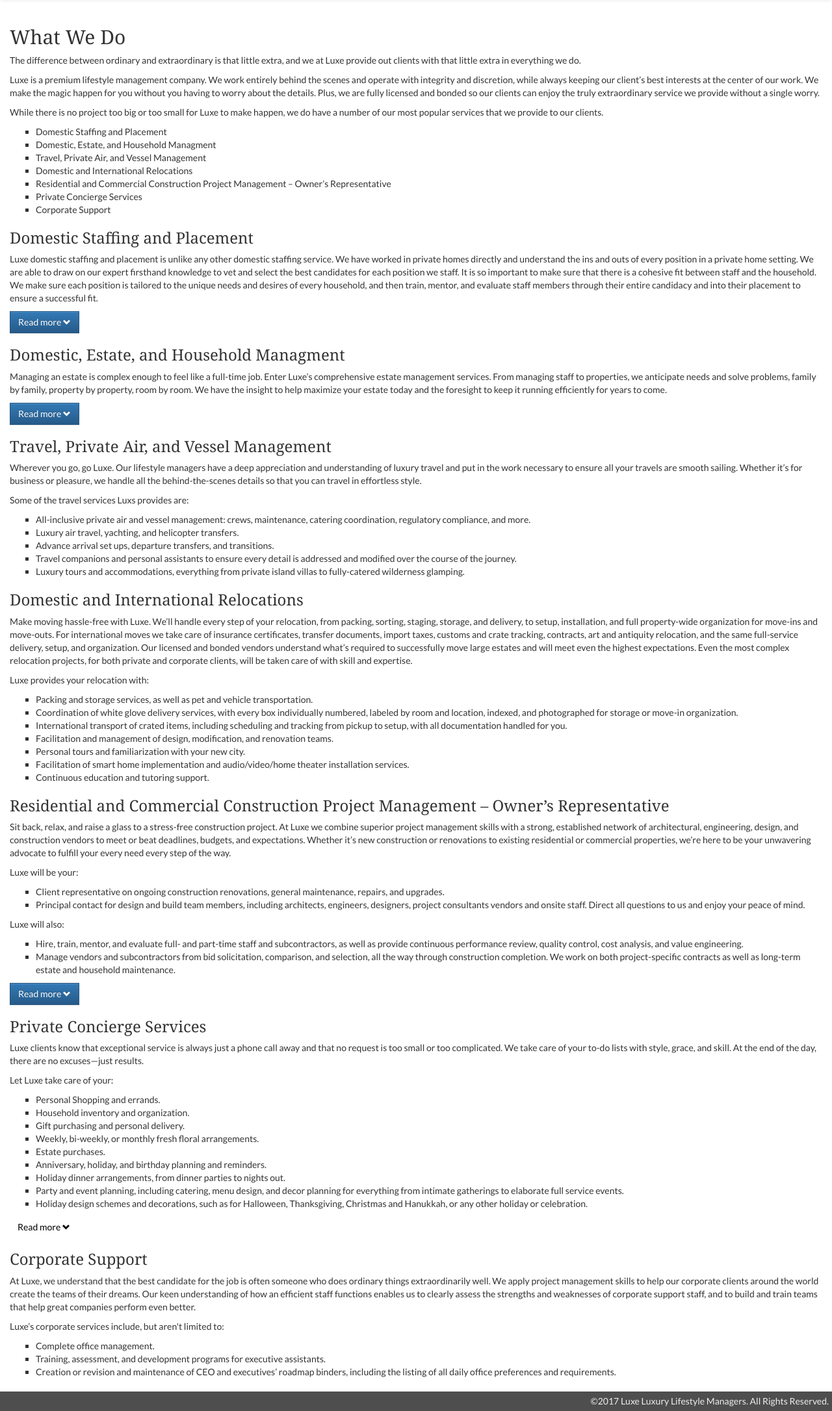
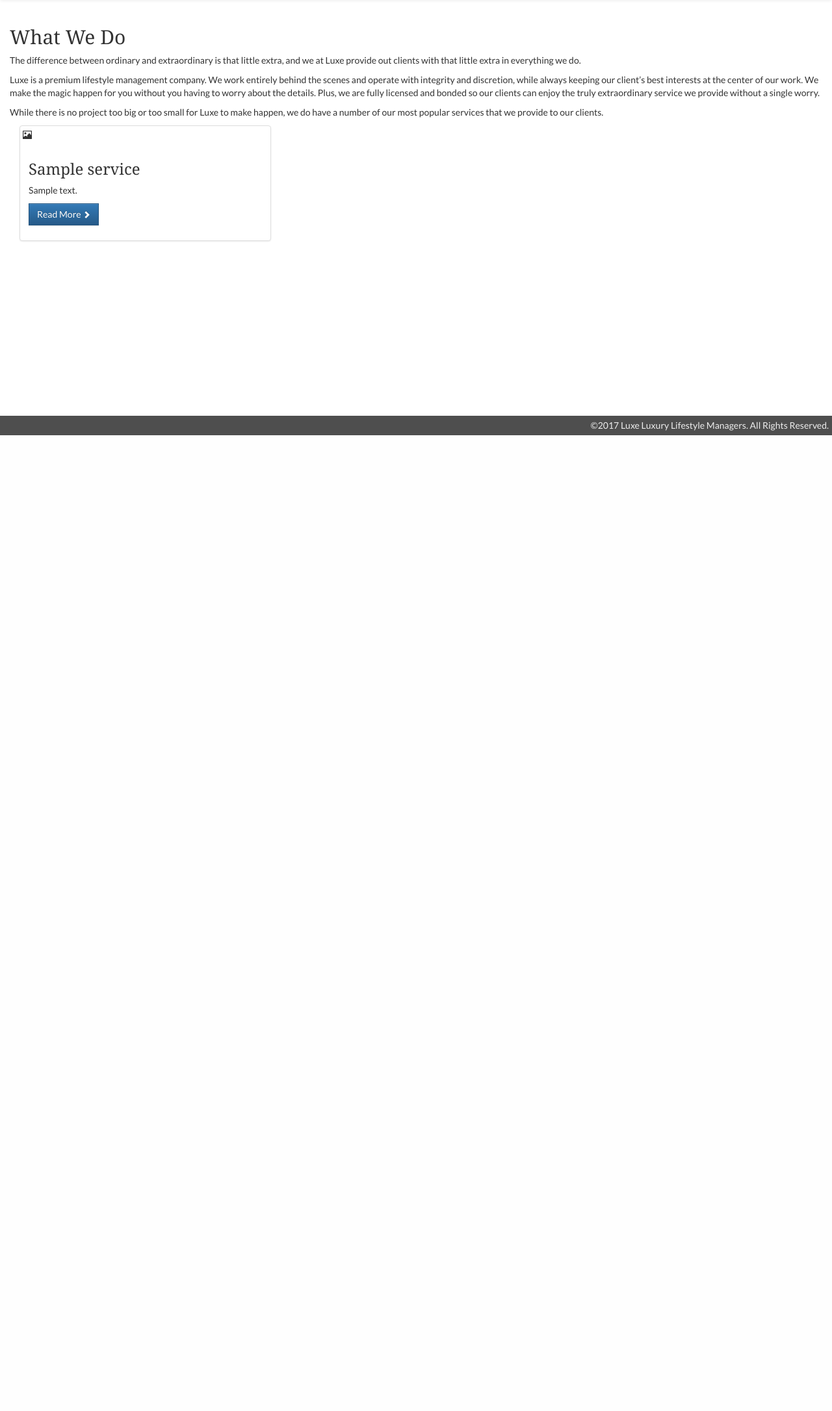
Before and after one commit to yakotta/luxemanagers, a PHP site: page /services in a window 1280 px wide. Shown: the part 130-2302 px from the top of the page at 65% size. After the commit the page ends 800 px from the top, so only its background shows below. Run offline with PHP 8.4, Linux system fonts and the light colour scheme; tables that the repository leaves empty or names only in its code hold one stand-in row (values such as "Sample post"); some libraries are stand-ins or nearby versions.

Commit message:
automated display of testimonials and services

```diff
--- a/api/services.php
+++ b/api/services.php
@@ -52,6 +52,14 @@ function getServiceByID($datasource)
     return $service;
 }
 
+function getServiceByLink($link)
+{
+    $db = connect();
+    $result = $db->query("select * from services where link='$link'");
+    $service = $result->fetch_assoc();
+    return $service;
+}
+
 function getServiceList()
 {
     $db = connect();
--- a/index.php
+++ b/index.php
@@ -1,4 +1,6 @@
 <?php
+error_reporting(-1);
+ini_set("display_errors", true);
 include(__DIR__."/resources/library.php");
 
 session_start();
@@ -7,31 +9,47 @@ $_SESSION["authenticated"] = true;
 
 $url = $_GET["url"];
 
-switch($url) {
+switch(true) {
 // Home Page
-    case "":
+    case preg_match("~^$~", $url):
         include(__DIR__."/api/services.php");
+        include(__DIR__."/api/testimonials.php");
         $serviceList = getServiceList();
+        $testimonialList = getTestimonialList();
         $template = render_template(__DIR__."/templates/content_home.php", [
+            "testimonialList" => $testimonialList,
             "serviceList" => $serviceList
         ]);
         break;
 
 // Content Pages
-    case "about":
+    case preg_match("~about~", $url):
         $template = render_template(__DIR__."/templates/content_about.php");
         break;
 
-    case "services":
-        $template = render_template(__DIR__."/templates/services/content_services.php");
+// Service Details Pages
+    case preg_match("~services~", $url):
+        include(__DIR__."/api/services.php");
+        $serviceList = getServiceList();
+        $template = render_template(__DIR__."/templates/services/intro_services.php", [
+            "serviceList" => $serviceList
+        ]);
+        break;
+
+    case preg_match("~services/(.*)~", $url ,$matches):
+        include(__DIR__."/api/services.php");
+        $service = getServiceByLink($matches[1]);
+        $template = render_template(__DIR__."/templates/services/display_service.php", [
+            "service" => $service
+        ]);
         break;
 
 // Service Management Pages
-    case "admin/services/add":
+    case preg_match("~admin/services/add~", $url):
         $template = render_template(__DIR__."/templates/services/add_service.php");
         break;
 
-    case "admin/services/list":
+    case preg_match("~admin/services/list~", $url):
         // contains edit and delete
         include_once("api/services.php");
         $serviceList = getServiceList();
@@ -42,7 +60,8 @@ switch($url) {
         ]);
         break;
 
-    case "admin/services/details":
+    case preg_match("~admin/services/details~", $url):
+    die($url);
         include_once("api/services.php");
         $id = $_GET["id"];
 
@@ -62,7 +81,7 @@ switch($url) {
         break;
 
 // API Service Routes
-    case "api/services/add":
+    case preg_match("~api/services/add~", $url):
         include_once("api/services.php");
         $status = check_parameters($_POST, [
             "name", "full_description"
@@ -76,7 +95,7 @@ switch($url) {
         }
         break;
 
-    case "api/services/edit":
+    case preg_match("~api/services/edit~", $url):
         include_once("api/services.php");
         $status = check_parameters($_POST, [
             "id", "name", "full_description", "image"
@@ -90,7 +109,7 @@ switch($url) {
         }
         break;
 
-    case "api/services/delete":
+    case preg_match("~api/services/delete~", $url):
         include_once("api/services.php");
         $status = check_parameters($_GET, [
             "id" => [
@@ -109,7 +128,7 @@ switch($url) {
         break;
 
 // Migrations
-    case "migrations":
+    case preg_match("~migrations~", $url):
         ob_start();
         $migrations = glob(__DIR__."/migrations/m*.php");
 
--- a/migrations/m_00_migrations.php
+++ b/migrations/m_00_migrations.php
@@ -12,7 +12,8 @@ $db = connect();
 // here is the query which creates the migrations table
 $migrations=<<<QUERY
     create table if not exists migrations (
-        filename varchar(255)
+        filename varchar(255),
+        primary key (filename)
     ) Engine=InnoDB, CHARACTER SET UTF8;
 QUERY;
 
--- /dev/null
+++ b/templates/services/block_services.php
@@ -0,0 +1,14 @@
+<div class="row">
+    <?php foreach($serviceList as $service): ?>
+        <div class="col-sm-6 col-md-4">
+            <div class="thumbnail">
+                <span class="glyphicon glyphicon-picture"></span> <!--<img src="..." alt="...">-->
+                <div class="caption">
+                    <h3><?=$service["name"]?></h3>
+                    <p><?=$service["short_description"]?></p>
+                    <p><a href="service/<?=$service["link"]?>" class="btn btn-primary" role="button">Read More <small><span class="glyphicon glyphicon-chevron-right"></span></small></a></p>
+                </div>
+            </div>
+        </div>
+    <?php endforeach?>
+</div>
--- a/templates/services/content_services.php
+++ /dev/null
@@ -1,272 +0,0 @@
-<main class="container-fluid">
-	<section id="intro">
-		<h2>What We Do</h2>
-		<p>The difference between ordinary and extraordinary is that little
-			extra, and we at Luxe provide out clients with that little extra
-			in everything we do.
-		</p>
-		<p>
-			Luxe is a premium lifestyle management company. We work
-			entirely behind the scenes and operate with integrity and
-			discretion, while always keeping our client’s best interests
-			at the center of our work. We make the magic happen for you
-			without you having to worry about the details. Plus, we are
-			fully licensed and bonded so our clients can enjoy the truly
-			extraordinary service we provide without a single worry.
-		</p>
-		<p>
-			While there is no project too big or too small for Luxe to
-			make happen, we do have a number of our most popular services
-			that we provide to our clients.
-		</p>
-		<ul>
-			<li>Domestic Staffing and Placement</li>
-			<li>Domestic, Estate, and Household Managment</li>
-			<li>Travel, Private Air, and Vessel Management</li>
-			<li>Domestic and International Relocations</li>
-			<li>Residential and Commercial Construction Project Management – Owner’s Representative</li>
-			<li>Private Concierge Services</li>
-			<li>Corporate Support</li>
-		</ul>
-	</section>
-
-	<section id="staffing">
-		<h3>Domestic Staffing and Placement</h3>
-		<p>
-			Luxe domestic staffing and placement is unlike any other domestic
-			staffing service. We have worked in private homes directly and understand
-			the ins and outs of every position in a private home setting. We are
-			able to draw on our expert firsthand knowledge to vet and select the
-			best candidates for each position we staff. It is so important to make
-			sure that there is a cohesive fit between staff and the household. We
-			make sure each position is tailored to the unique needs and desires of
-			every household, and then train, mentor, and evaluate staff members
-			through their entire candidacy and into their placement to ensure a
-			successful fit.
-		</p>
-		<a class="btn btn-primary" role="button" data-toggle="collapse" href="#collapse-staffing" aria-expanded="false" aria-controls="collapseExample">
-			Read more <small><span class="glyphicon glyphicon-chevron-down"></span></small>
-		</a>
-		<div class="collapse" id="collapse-staffing">
-			<p>Some of the standard household placements Luxe specializes in include:</p>
-			<ul class="household-placements">
-				<li>Accountants</li>
-				<li>Administrators</li>
-				<li>Baby Nurses</li>
-				<li>Bookkeepers</li>
-				<li>Butlers</li>
-				<li>Chefs and Cooks</li>
-				<li>Childcare Staff</li>
-				<li>Childhood Development Staff</li>
-				<li>Drivers/Valets</li>
-				<li>Estate Managers</li>
-				<li>Estate Staff</li>
-				<li>Executive Chef Contracts</li>
-				<li>Executive Chef Staff</li>
-				<li>Executive Housekeepers</li>
-				<li>Family Assistants</li>
-				<li>Household Assistants</li>
-				<li>Household Managers</li>
-				<li>Household Organizers</li>
-				<li>Household Staff</li>
-				<li>Housekeeper/Cooks</li>
-				<li>Housekeepers</li>
-				<li>Housemen/Handymen</li>
-				<li>Landscapers</li>
-				<li>Laundresses</li>
-				<li>Mother’s Helpers</li>
-				<li>Nannies</li>
-				<li>Parent Helpers</li>
-				<li>Personal and Executive Assistants</li>
-				<li>Private Office Staff</li>
-				<li>Security Staff</li>
-				<li>Teachers</li>
-				<li>Tutors</li>
-			</ul>
-		</div>
-	</section>
-
-	<section id="estate">
-		<h3>Domestic, Estate, and Household Managment</h3>
-		<p>
-			Managing an estate is complex enough to feel like
-			a full-time job. Enter Luxe’s comprehensive
-			estate management services. From managing staff
-			to properties, we anticipate needs and solve
-			problems, family by family, property by property,
-			room by room. We have the insight to help maximize
-			your estate today and the foresight to keep it
-			running efficiently for years to come.
-		</p>
-		<a class="btn btn-primary" role="button" data-toggle="collapse" href="#collapse-estate" aria-expanded="false" aria-controls="collapseExample">
-			Read more <small><span class="glyphicon glyphicon-chevron-down"></span></small>
-		</a>
-		<div class="collapse" id="collapse-estate">
-			<p>
-				As your full-service estate managers, Luxe can:
-			</p>
-			<ul>
-				<li>Supervise and manage all estate activities and functions in an effective and efficient manner.</li>
-				<li>Hire and manage household staff positions and security personnel, including new and existing full-time, part-time, and seasonal staff members.</li>
-				<li>Provide training, development, and mentoring to staff members to ensure success in their positions and ultimately complete client satisfaction.</li>
-				<li>Conduct quarterly or annual performance reviews.</li>
-				<li>Coordinate daily operations among household staff in both single- and multi-property estates.</li>
-				<li>Source and supervise outside vendors for specialized jobs or tasks.</li>
-				<li>Create, implement, and manage household manuals, task lists, maintenance calendars, itemized inventories, and budgets, including cost projections and forecasting for staffing support, and estate and automobile maintenance.</li>
-				<li>Ensure the household is properly supplied via inventory-taking, record-keeping, and purchasing. We make sure that everything is accounted for, from food to furnishings and dinnerware to décor.</li>
-				<li>Maintain general facility readiness at all properties for the client and or their guests to ensure that all properties are arrival-ready as needed. This includes managing and coordinating the appropriate pre- and post-residency occupation procedures for all properties and locations.</li>
-				<li>Create and execute weekly, monthly and/or annual cleaning, landscaping, and maintenance planning.</li>
-				<li>Schedule maintenance and care procedures for all estate equipment, systems, appliances, structures, furnishings, fine art, antiquities for primary and seasonal residences.</li>
-				<li>Arrange for upgrades to smart home technology and multi-system integration, including home automation systems such as Crestron, AMX, and Lutron.</li>
-				<li>Implement ecologically-minded landscaping and the proper care and maintenance of organic and/or biodynamic and biosustainable gardens and vineyards.</li>
-				<li>Coordinate landscaping and property maintenance for the proper care of courts, gardens, wells, ponds, fountains, intelligent watering systems, equestrian facilities.</li>
-				<li>Provide wardrobe styling, purchasing, maintenance, cleaning and repairs.</li>
-				<li>Ensure the safety, privacy, comfort, and overall well-being, the family and all guests.</li>
-			</ul>
-		</div>
-	</section>
-
-	<section id="travel">
-		<h3>Travel, Private Air, and Vessel Management</h3>
-		<p>
-			Wherever you go, go Luxe. Our lifestyle managers have a deep appreciation
-			and understanding of luxury travel and put in the work necessary to
-			ensure all your travels are smooth sailing. Whether it’s for business or
-			pleasure, we handle all the behind-the-scenes details so that you can
-			travel in effortless style.
-		</p>
-		<p>Some of the travel services Luxs provides are:</p>
-		<ul>
-			<li>All-inclusive private air and vessel management: crews, maintenance,
-			catering coordination, regulatory compliance, and more.</li>
-			<li>Luxury air travel, yachting, and helicopter transfers.</li>
-			<li>Advance arrival set ups, departure transfers, and transitions.</li>
-			<li>Travel companions and personal assistants to ensure every detail
-			is addressed and modified over the course of the journey.</li>
-			<li>Luxury tours and accommodations, everything from private island
-			villas to fully-catered wilderness glamping.</li>
-		</ul>
-	</section>
-
-	<section id="relocation">
-		<h3>Domestic and International Relocations</h3>
-		<p>
-			Make moving hassle-free with Luxe. We’ll handle every step of your
-			relocation, from packing, sorting, staging, storage, and delivery, to setup,
-			installation, and full property-wide organization for move-ins and move-outs.
-			For international moves we take care of insurance certificates, transfer
-			documents, import taxes, customs and crate tracking, contracts, art and
-			antiquity relocation, and the same full-service delivery, setup, and
-			organization. Our licensed and bonded vendors understand what’s required to
-			successfully move large estates and will meet even the highest expectations.
-			Even the most complex relocation projects, for both private and corporate
-			clients, will be taken care of with skill and expertise.
-		</p>
-		<p>Luxe provides your relocation with:</p>
-		<ul>
-			<li>Packing and storage services, as well as pet and vehicle transportation.</li>
-			<li>Coordination of white glove delivery services, with every box
-			individually numbered, labeled by room and location, indexed, and
-			photographed for storage or move-in organization.</li>
-			<li>International transport of crated items, including scheduling and
-			tracking from pickup to setup, with all documentation handled for you.</li>
-			<li>Facilitation and management of design, modification, and renovation teams. </li>
-			<li>Personal tours and familiarization with your new city.</li>
-			<li>Facilitation of smart home implementation and audio/video/home theater
-			installation services.</li>
-			<li>Continuous education and tutoring support.</li>
-		</ul>
-	</section>
-
-	<section id="construction">
-		<h3>Residential and Commercial Construction Project Management – Owner’s Representative</h3>
-		<p>
-			Sit back, relax, and raise a glass to a stress-free construction project.
-			At Luxe we combine superior project management skills with a strong,
-			established network of architectural, engineering, design, and construction
-			vendors to meet or beat deadlines, budgets, and expectations. Whether
-			it’s new construction or renovations to existing residential or
-			commercial properties, we’re here to be your unwavering advocate to
-			fulfill your every need every step of the way.
-		</p>
-		<p>Luxe will be your:</p>
-		<ul>
-			<li>Client representative on ongoing construction renovations, general
-			maintenance, repairs, and upgrades.</li>
-			<li>Principal contact for design and build team members, including
-			architects, engineers, designers, project consultants vendors and onsite
-			staff. Direct all questions to us and enjoy your peace of mind.
-		</ul>
-		<p>Luxe will also:</p>
-		<ul>
-			<li>Hire, train, mentor, and evaluate full- and part-time staff and
-			subcontractors, as well as provide continuous performance review, quality
-			control, cost analysis, and value engineering. </li>
-			<li>Manage vendors and subcontractors from bid solicitation, comparison,
-			and selection, all the way through construction completion. We work on
-			both project-specific contracts as well as long-term estate and household
-			maintenance.</li>
-		</ul>
-		<a class="btn btn-primary" role="button" data-toggle="collapse" href="#collapse-construction" aria-expanded="false" aria-controls="collapseExample">
-			Read more <small><span class="glyphicon glyphicon-chevron-down"></span></small>
-		</a>
-		<div class="collapse" id="collapse-construction">
-			<div class="well">
-				...
-			</div>
-		</div>
-	</section>
-
-	<section id="concierge">
-		<h3>Private Concierge Services</h3>
-		<p>
-			Luxe clients know that exceptional service is always just a phone call
-			away and that no request is too small or too complicated. We take care
-			of your to-do lists with style, grace, and skill. At the end of the day,
-			there are no excuses—just results.
-		</p>
-		<p>Let Luxe take care of your: </p>
-		<ul>
-			<li>Personal Shopping and errands.
-			<li>Household inventory and organization.
-			<li>Gift purchasing and personal delivery.
-			<li>Weekly, bi-weekly, or monthly fresh floral arrangements.</li>
-			<li>Estate purchases.</li>
-			<li>Anniversary, holiday, and birthday planning and reminders.</li>
-			<li>Holiday dinner arrangements, from dinner parties to nights out.</li>
-			<li>Party and event planning, including catering, menu design, and decor
-			planning for everything from intimate gatherings to elaborate full service
-			events.</li>
-			<li>Holiday design schemes and decorations, such as for Halloween,
-			Thanksgiving, Christmas and Hanukkah, or any other holiday or celebration.</li>
-		</ul>
-		<a class="btn btn-primary readmore-button" role="button" data-toggle="collapse" href="#collapse-concierge" aria-expanded="false" aria-controls="collapseExample">
-			Read more <small><span class="glyphicon glyphicon-chevron-down"></span></small>
-		</a>
-		<div class="collapse" id="collapse-concierge">
-			<div class="well">
-				...
-			</div>
-		</div>
-	</section>
-
-	<section id="corporate">
-		<h3>Corporate Support</h3>
-		<p>
-			At Luxe, we understand that the best candidate for the job is often
-			someone who does ordinary things extraordinarily well. We apply project
-			management skills to help our corporate clients around the world create
-			the teams of their dreams. Our keen understanding of how an efficient
-			staff functions enables us to clearly assess the strengths and
-			weaknesses of corporate support staff, and to build and train teams that
-			help great companies perform even better.
-		</p>
-		<p>Luxe’s corporate services include, but aren't limited to:</p>
-		<ul>
-			<li>Complete office management.</li>
-			<li>Training, assessment, and development programs for executive assistants.</li>
-			<li>Creation or revision and maintenance of CEO and executives’ roadmap binders,
-			including the listing of all daily office preferences and requirements.</li>
-		</ul>
-	</section>
-</main>
--- /dev/null
+++ b/templates/services/display_service.php
@@ -0,0 +1,6 @@
+<main>
+    <div class="container-fluid">
+        <h1><?=$service["name"]?></h1>
+        <?=$service["full_description"]?>
+   </div>
+</main>
--- /dev/null
+++ b/templates/services/intro_services.php
@@ -0,0 +1,29 @@
+<main class="container-fluid">
+	<section id="intro">
+		<h2>What We Do</h2>
+		<p>The difference between ordinary and extraordinary is that little
+			extra, and we at Luxe provide out clients with that little extra
+			in everything we do.
+		</p>
+		<p>
+			Luxe is a premium lifestyle management company. We work
+			entirely behind the scenes and operate with integrity and
+			discretion, while always keeping our client’s best interests
+			at the center of our work. We make the magic happen for you
+			without you having to worry about the details. Plus, we are
+			fully licensed and bonded so our clients can enjoy the truly
+			extraordinary service we provide without a single worry.
+		</p>
+		<p>
+			While there is no project too big or too small for Luxe to
+			make happen, we do have a number of our most popular services
+			that we provide to our clients.
+		</p>
+	</section>
+
+	<section class="services container-fluid">
+		<?=render_template("templates/services/block_services.php", [
+			"serviceList" => $serviceList
+		])?>
+    </section>
+</main>
```
Also changed, not shown: api/testimonials.php (added, +7 -0 lines), migrations/m_02_testimonials.php (added, +25 -0 lines), templates/block_testimonials.php (added, +19 -0 lines), templates/content_home.php (+8 -43 lines), templates/services/add_service.php (added, +44 -0 lines).
